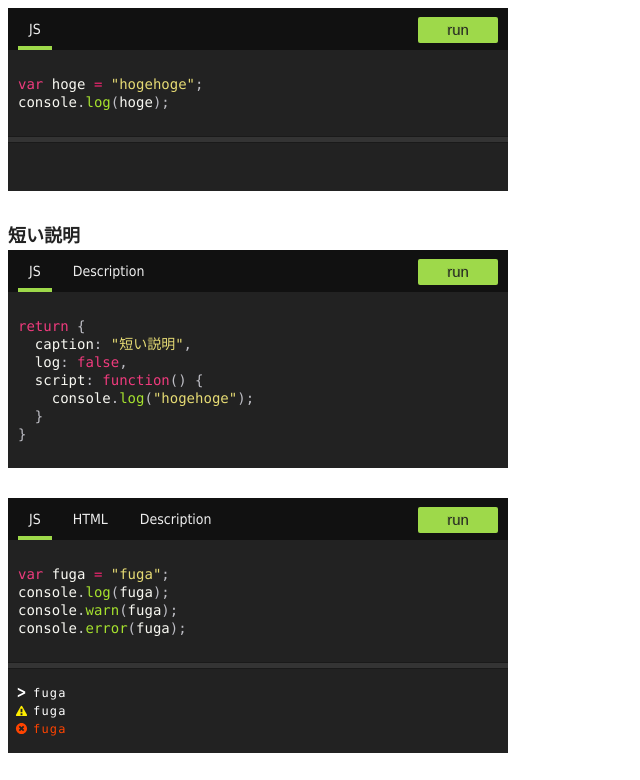
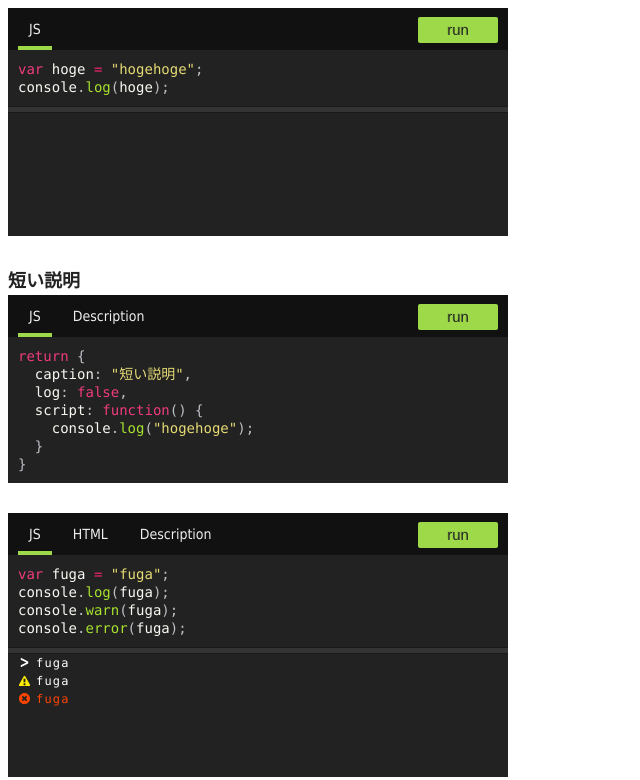
Before and after one commit to nakajmg/Evoker, a website with bundled scripts: page demo/index.html in a window 1280 px wide. Shown: the top 780 px of the page, without its empty margins (0-640 px from the left). Built offline with nearby package versions, Linux system fonts and the light colour scheme.

Commit message:
update styles

```diff
--- a/demo/evoker.css
+++ b/demo/evoker.css
@@ -1,7 +1,7 @@
 .evoker__log {
   font-family: Menlo, Monaco, "Courier New", monospace;
   color: #15df30;
-  padding: 15px 7px;
+  padding: 0 10px;
   background-color: #333;
   background-color: #222;
   line-height: 1.5;
@@ -11,7 +11,8 @@
   min-height: 48px;
   white-space: pre;
   letter-spacing: 0.1em;
-  max-height: 210px;
+  height: 123px;
+  /*max-height: 150px;*/
   box-sizing: border-box;
   overflow: scroll;
 }
@@ -64,7 +65,7 @@
   font-size: 14px;
   background-color: #222;
   color: #eee;
-  padding: 25px 10px 25px;
+  padding: 10px 10px 10px;
   line-height: 18px;
   white-space: pre;
   overflow: auto;
@@ -75,6 +76,11 @@
   background-color: #343434;
   width: 100%;
   box-shadow: inset 0 1px 0 0 rgba(0, 0, 0, 0.5), inset 0 -1px 0 0 rgba(0, 0, 0, 0.5);
+}
+.evoker__bar {
+  background-color: #222;
+  height: 10px;
+  width: 100%;
 }
 .evoker__btn {
   position: relative;
@@ -146,6 +152,10 @@
 
 .evoker__content {
   display: none;
+  box-sizing: border-box;
+  background-color: #222;
+  max-height: 300px;
+  overflow: auto;
 }
 .evoker__content.evoker__content--active {
   display: block;
--- a/demo/highlight.css
+++ b/demo/highlight.css
@@ -5,7 +5,6 @@
  *
  * @author @MoOx
  */
-/* line 35, syntax-highlighting.scss */
 code[class*="language-"],
 pre[class*="language-"] {
   -moz-tab-size: 4;
@@ -26,21 +25,11 @@ pre[class*="language-"] {
   text-shadow: none;
 }
 
-/* line 61, syntax-highlighting.scss */
 pre[class*="language-"],
 :not(pre) > code[class*="language-"] {
-  /*background: #2a2a2a;*/
   background-color: #222;
 }
 
-/* line 66, syntax-highlighting.scss */
-pre[class*="language-"] {
-  /*padding: 5px 10px 8px;*/
-  /*border-radius: 2px;*/
-  /*border: 1px solid #e1e1e8;*/
-}
-
-/* line 85, syntax-highlighting.scss */
 :not(pre) > code[class*="language-"] {
   padding: .15em .2em .05em;
   border-radius: .3em;
@@ -48,56 +37,43 @@ pre[class*="language-"] {
   box-shadow: 1px 1px .3em -.1em black inset;
 }
 
-/* line 92, syntax-highlighting.scss */
 .namespace {
   opacity: .7;
 }
 
-/* line 100, syntax-highlighting.scss */
 .token.comment, .token.prolog, .token.doctype, .token.cdata {
   color: #6f705e;
 }
-/* line 107, syntax-highlighting.scss */
 .token.null, .token.operator, .token.boolean, .token.number {
   color: #F92672;
 }
-/* line 112, syntax-highlighting.scss */
 .token.attr-name, .token.string {
   color: #E6DB74;
 }
-/* line 119, syntax-highlighting.scss */
 .token.entity, .token.url, .language-css .token.string, .style .token.string {
   color: #E6DB74;
 }
-/* line 123, syntax-highlighting.scss */
 .token.selector {
   color: #a6e22d;
 }
-/* line 133, syntax-highlighting.scss */
 .token.atrule, .token.attr-value, .token.keyword, .token.control, .token.directive, .token.important, .token.unit {
   color: #ef3b7d;
 }
-/* line 138, syntax-highlighting.scss */
 .token.regex, .token.statement {
   color: #76d9e6;
 }
-/* line 143, syntax-highlighting.scss */
 .token.placeholder, .token.variable {
   color: white;
 }
-/* line 148, syntax-highlighting.scss */
 .token.important, .token.statement {
   font-weight: bold;
 }
-/* line 152, syntax-highlighting.scss */
 .token.punctuation {
   color: #bebec5;
 }
-/* line 156, syntax-highlighting.scss */
 .token.entity {
   cursor: help;
 }
-/* line 161, syntax-highlighting.scss */
 .token.debug {
   color: red;
 }
@@ -110,13 +86,11 @@ pre[class*="language-"] {
   color: #76d9e6;
 }
 
-/* line 164, syntax-highlighting.scss */
 pre[data-line] {
   position: relative;
   padding: 1em 0 1em 3em;
 }
 
-/* line 169, syntax-highlighting.scss */
 .line-highlight {
   position: absolute;
   left: 0;
@@ -129,7 +103,6 @@ pre[data-line] {
   white-space: pre;
 }
 
-/* line 185, syntax-highlighting.scss */
 .line-highlight:before,
 .line-highlight[data-end]:after {
   content: attr(data-start);
@@ -149,7 +122,6 @@ pre[data-line] {
   box-shadow: 0 1px 1px rgba(255, 255, 255, 0.7);
 }
 
-/* line 207, syntax-highlighting.scss */
 .line-highlight[data-end]:after {
   content: attr(data-end);
   top: auto;
@@ -159,27 +131,21 @@ pre[data-line] {
 /******************************************************************
 CODE - SWITCH COLORS A BIT DEPENDING ON LANGUAGE
 ******************************************************************/
-/* line 216, syntax-highlighting.scss */
 code.language-markup {
   color: #f9f9f9;
 }
-/* line 220, syntax-highlighting.scss */
 code.language-markup .token.tag {
   color: #ef3b7d;
 }
-/* line 221, syntax-highlighting.scss */
 code.language-markup .token.attr-name {
   color: #a6e22d;
 }
-/* line 222, syntax-highlighting.scss */
 code.language-markup .token.attr-value {
   color: #e6d06c;
 }
-/* line 225, syntax-highlighting.scss */
 code.language-markup .token.style, code.language-markup .token.script {
   color: #76d9e6;
 }
-/* line 230, syntax-highlighting.scss */
 code.language-markup .token.script .token.keyword {
   color: #76d9e6;
 }
@@ -187,27 +153,23 @@ code.language-markup .token.script .token.keyword {
 /******************************************************************
 CODE  - PRISM THEME OVERRIDES
 ******************************************************************/
-/* line 241, syntax-highlighting.scss */
 code[class*="language-"],
 pre[class*="language-"] {
   white-space: pre !important;
   word-wrap: normal !important;
-  overflow: scroll;
-  max-height: 610px;
+  /*overflow: scroll;*/
+  /*max-height: 610px;*/
 }
 
-/* line 251, syntax-highlighting.scss */
 pre {
   position: relative;
   background-color: #2a2a2a;
   color: #f0f0f0;
   overflow-x: scroll;
-  padding: 25px 10px 25px;
+  padding: 10px 10px 10px;
   margin: 10px 0 0;
   margin: 0;
-  /*margin-top: 30px;*/
 }
-/* line 254, syntax-highlighting.scss */
 pre:before {
   position: absolute;
   bottom: 100%;
@@ -224,16 +186,12 @@ pre:before {
   -ms-border-radius: 2px 2px 0 0;
   -o-border-radius: 2px 2px 0 0;
   border-radius: 2px 2px 0 0;
-  /*-webkit-box-shadow: 0 1px 3px rgba(0, 0, 0, 0.5);*/
-  /*-moz-box-shadow: 0 1px 3px rgba(0, 0, 0, 0.5);*/
-  /*box-shadow: 0 1px 3px rgba(0, 0, 0, 0.5);*/
   font: bold 15px/1 sans-serif;
   font-size: 10px;
   color: white;
   text-indent: 1em;
   display: none;
 }
-/* line 269, syntax-highlighting.scss */
 pre code {
   overflow: auto;
   white-space: pre;
```
